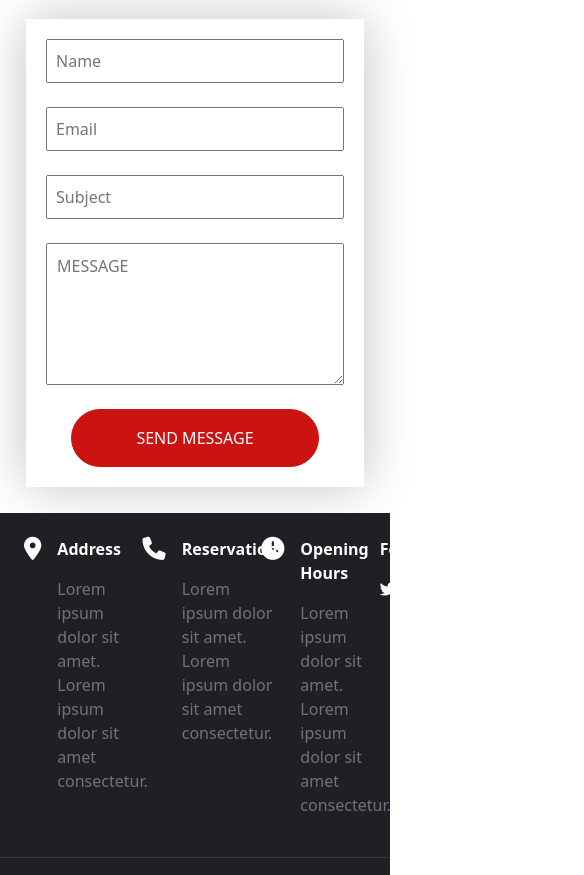
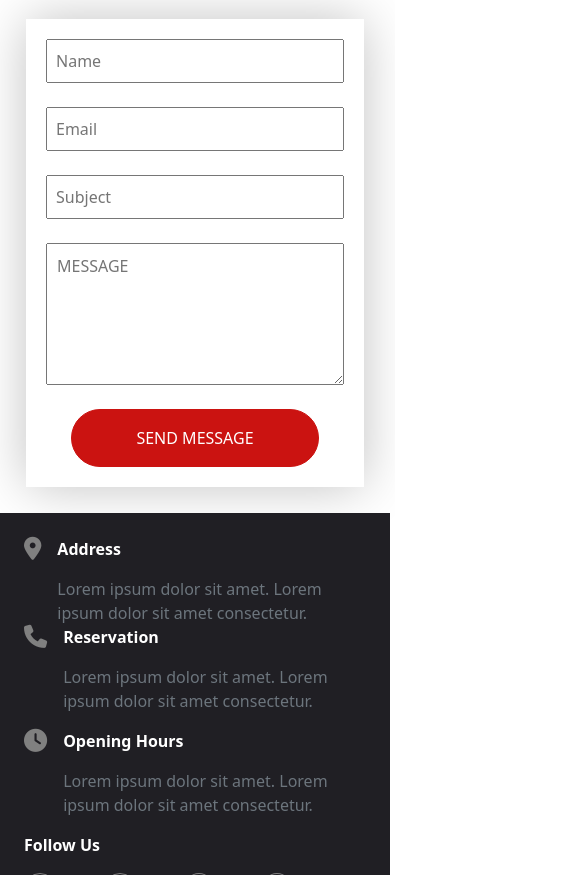
Before and after one commit to Osama-Jeb/oussama_jebrane_lionsresto_final, a website: page index.html in a window 390 px wide. Shown: the part 11125-12000 px from the top of the page, 584 px wide, since content can reach past the window. Drawn offline with nearby package versions, Linux system fonts and the light colour scheme.

Commit message:
footer responsive

```diff
--- a/index.html
+++ b/index.html
@@ -671,9 +671,10 @@
 
 
     <footer class="text-secondary bg-chefDark">
-        <div class="footerInfo  p-4 gap-3 d-flex justify-content-around">
-            <div class="d-flex gap-3">
-                <i class="fa-solid fa-location-dot fs-3" style="color: #ffffff;"></i>
+        <div class="footerInfo p-4 gap-3 d-flex flex-column flex-md-row justify-content-around">
+            <div class="holderTwo d-flex flex-column  flex-lg-row d-md-block d-lg-flex">
+                <div class="footerItem d-flex gap-3">
+                    <i class="fa-solid fa-location-dot fs-3"></i>
                     <div class="d-flex flex-column">
                         <p class="text-white"><b>Address</b></p>
                         Lorem ipsum dolor sit amet.
@@ -681,17 +682,19 @@
                     </div>
                 </div>
 
-            <div class="d-flex gap-3">
-                <i class="fa-solid fa-phone fs-3" style="color: #ffffff;"></i>
+                <div class="footerItem d-flex gap-3">
+                    <i class="fa-solid fa-phone fs-3"></i>
                     <div class="d-flex flex-column">
                         <p class="text-white"><b>Reservation</b></p>
                         Lorem ipsum dolor sit amet.
                         Lorem ipsum dolor sit amet consectetur.
                     </div>
                 </div>
+            </div>
 
-            <div class="d-flex gap-3">
-                <i class="fa-solid fa-clock fs-3" style="color: #ffffff;"></i>
+            <div class="holderTwo d-flex flex-column flex-lg-row d-md-block d-lg-flex">
+                <div class="footerItem d-flex gap-3">
+                    <i class="fa-solid fa-clock fs-3"></i>
                     <div class="d-flex flex-column">
                         <p class="text-white"><b>Opening Hours</b></p>
                         Lorem ipsum dolor sit amet.
@@ -699,22 +702,23 @@
                     </div>
                 </div>
 
-            <div class="d-flex gap-3">
+                <div class="footerItem d-flex gap-3 mt-3 mt-md-0">
                     <div class="d-flex flex-column">
                         <p class="text-white"><b>Follow Us</b></p>
                         <div class="d-flex gap-5">
                             <a href="https://twitter.com/">
-                            <i class="fa-brands fa-twitter" style="color: #ffffff;"></i>
+                                <i class="social fa-brands fa-twitter"></i>
                             </a>
                             <a href="https://www.facebook.com/">
-                            <i class="fa-brands fa-facebook" style="color: #ffffff;"></i>
+                                <i class="social fa-brands fa-facebook"></i>
                             </a>
                             <a href="https://www.instagram.com/">
-                            <i class="fa-brands fa-instagram" style="color: #ffffff;"></i>
+                                <i class="social fa-brands fa-instagram"></i>
                             </a>
                             <a href="https://www.linkedin.com/">
-                            <i class="fa-brands fa-linkedin" style="color: #ffffff;"></i>
+                                <i class="social fa-brands fa-linkedin"></i>
                             </a>
+                        </div>
                     </div>
                 </div>
             </div>
--- a/src/sass/modules/home/_footer.scss
+++ b/src/sass/modules/home/_footer.scss
@@ -1,10 +1,13 @@
 footer {
     .footerInfo {
-        div {
-            width: 30%;
-
-            div {
-                width: 100%;
+        .holderTwo {
+            i{
+                color: gray;
+            }
+            .social{
+                border-radius: 50%;
+                border: 1px solid gray;
+                padding: 7px;
             }
         }
     }
```
Also changed, not shown: public/css/app.css, 1 other file. Lines whose indentation alone changed are shown as unchanged.
